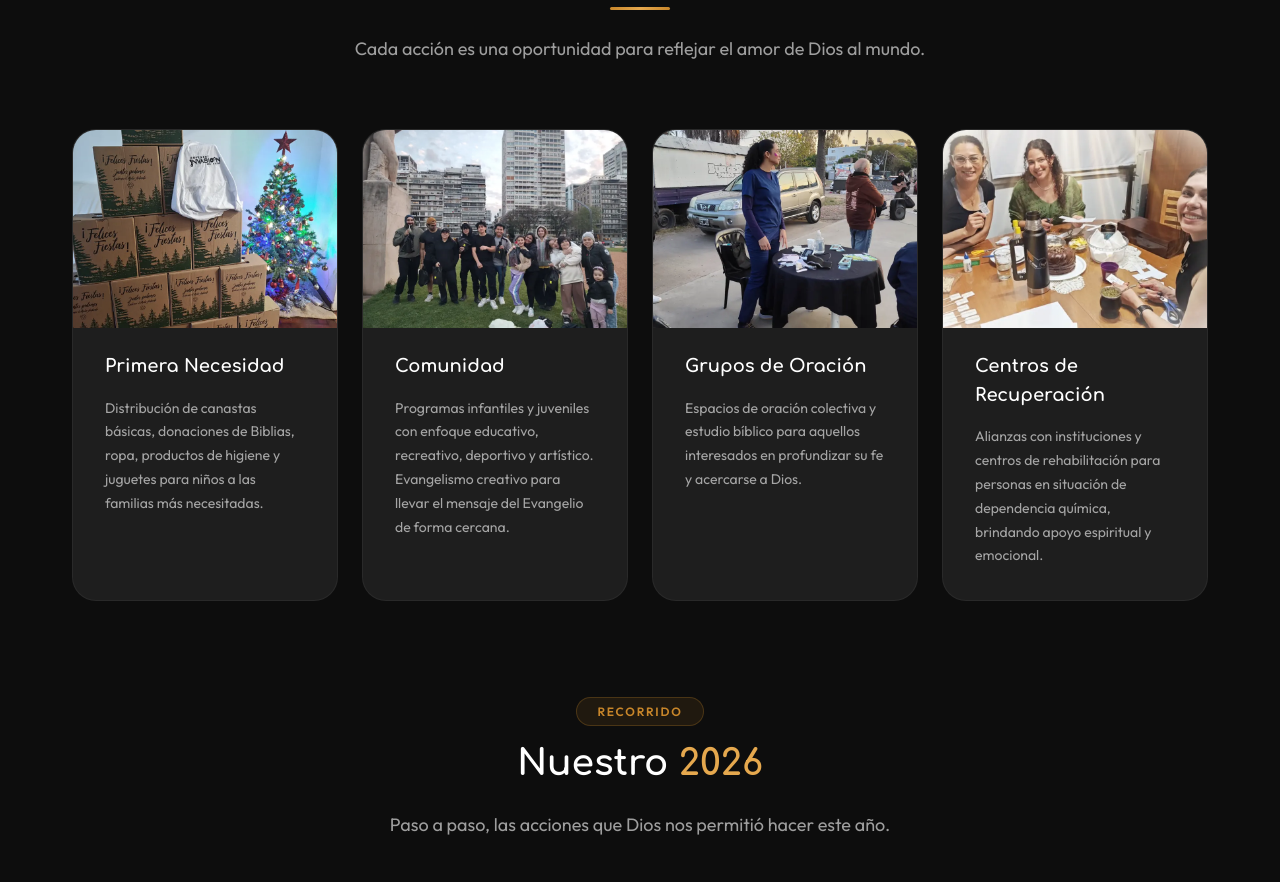
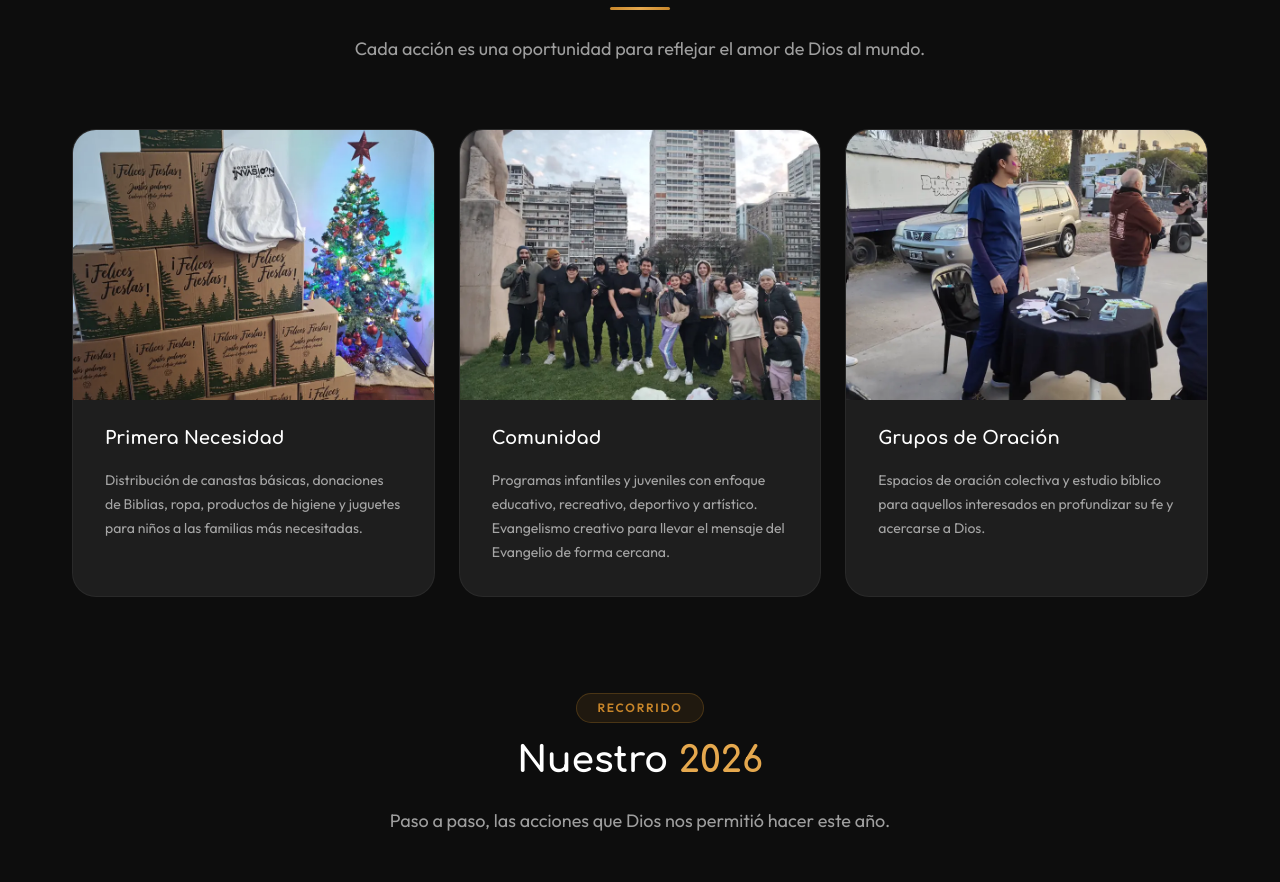
Before and after one commit to ramacal/invsion_del_amor, a plain HTML site: page src/index.html in a window 1280 px wide. Shown: the part 2860-3742 px from the top of the page. Drawn offline with Linux system fonts and the light colour scheme.

Commit message:
fix: quitar la tarjeta de Centros de Recuperación de Nuestras acciones
Co-Authored-By: Claude Opus 5.5 <noreply@anthropic.com>

```diff
--- a/src/index.html
+++ b/src/index.html
@@ -178,11 +178,6 @@
           <img class="action-card__photo" src="assets/img/cards/oracion.webp" width="800" height="600" loading="lazy" decoding="async" alt="Mesa de oración instalada en la calle durante el evangelismo en Carlos Gardel"/>
           <h3 class="action-card__title">Grupos de Oración</h3>
           <p class="action-card__text">Espacios de oración colectiva y estudio bíblico para aquellos interesados en profundizar su fe y acercarse a Dios.</p>
-        </div>
-        <div class="action-card reveal delay-4">
-          <img class="action-card__photo" src="assets/img/cards/recuperacion.webp" width="800" height="600" loading="lazy" decoding="async" alt="Integrantes del equipo preparando materiales alrededor de una mesa"/>
-          <h3 class="action-card__title">Centros de Recuperación</h3>
-          <p class="action-card__text">Alianzas con instituciones y centros de rehabilitación para personas en situación de dependencia química, brindando apoyo espiritual y emocional.</p>
         </div>
       </div>
 
```
Also changed, not shown: src/assets/img/cards/recuperacion.webp (deleted).
